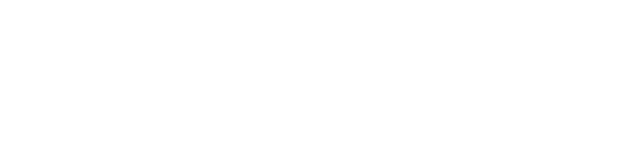
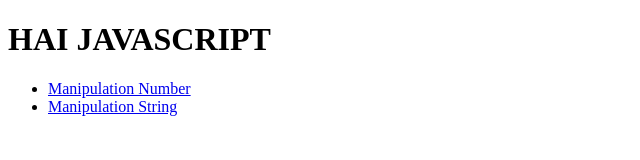
Before and after one commit to yusuf1998/learn-javascript, a plain HTML site: page index.html in a window 1280 px wide. Shown: the whole page, without its empty margins (0-640 px from the left). Drawn offline with Linux system fonts and the light colour scheme.

Commit message:
adding ul elements

```diff
--- a/index.html
+++ b/index.html
@@ -10,12 +10,13 @@
 
 <body>
 
+    <h1>HAI JAVASCRIPT</h1>
+    <ul>
+        <li><a href="manipulation_number/">Manipulation Number</a></li>
+        <li><a href="manipulation_string/">Manipulation String</a></li>
 
-
-
-    <script>
-        console.log("Hai Yusuf");
-    </script>
+    </ul>
+    <script src="index.js"></script>
 </body>
 
 </html>
```
